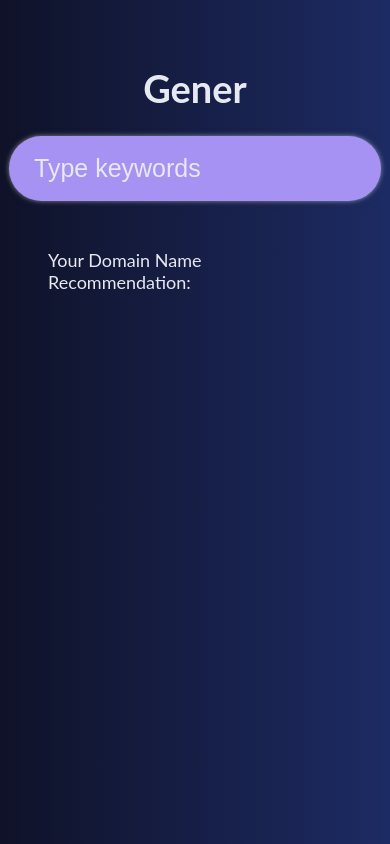
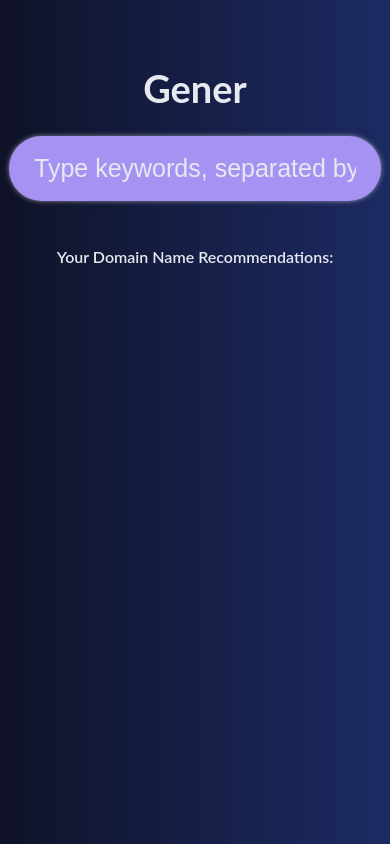
Before and after one commit to AlpianPPLG/Generate-Domain-Names, a React (Create React App) app: page / in a window 390 px wide. Built offline with nearby package versions, Linux system fonts and the light colour scheme.

Commit message:
initial commit

```diff
--- a/src/components/App/App.jsx
+++ b/src/components/App/App.jsx
@@ -13,11 +13,16 @@ class App extends React.Component {
     headerExpanded: true,
     suggestedNames: [],
   };
-  // Animation
+
+  // Fungsi menangani perubahan input dan menghasilkan nama domain
   handleInputChange = (inputText) => {
+    const keywords = inputText.split(",").map((keyword) => keyword.trim()); // Pisahkan berdasarkan koma dan hilangkan spasi ekstra
     this.setState({
-      headerExpanded: !(inputText.length > 0),
-      suggestedNames: inputText.length > 0 ? name(inputText) : [],
+      headerExpanded: !(keywords.length > 0 && keywords[0] !== ""),
+      suggestedNames:
+        keywords.length > 0 && keywords[0] !== ""
+          ? name(keywords.join(" "))
+          : [],
     });
   };
 
--- a/src/components/NameCard/NameCard.css
+++ b/src/components/NameCard/NameCard.css
@@ -5,10 +5,12 @@
   min-width: 75px;
   padding: 10px 20px;
   border-radius: 10px;
-  box-shadow: 0px 0px5pxrgba (255, 255, 255, 0.1);
+  box-shadow: 0px 0px 5px rgba(255, 255, 255, 0.1);
   transition: background 0.35s;
   display: flex;
   justify-content: center;
+  flex-direction: column; /* Menyesuaikan agar char count dan tombol salin muncul di bawah nama */
+  align-items: center;
 }
 
 .card-link {
@@ -23,4 +25,26 @@
 .result-name {
   margin: 0;
   font-weight: 100;
+  font-size: 16px;
 }
+
+.char-count {
+  font-size: 14px;
+  color: #a1a1a1;
+  margin-top: 5px;
+}
+
+.copy-button {
+  background-color: #4a5079;
+  color: #e7e9f0;
+  border: none;
+  padding: 5px 10px;
+  border-radius: 5px;
+  cursor: pointer;
+  transition: background 0.35s;
+  margin-top: 5px;
+}
+
+.copy-button:hover {
+  background-color: #619ef3;
+}
--- a/src/components/NameCard/NameCard.jsx
+++ b/src/components/NameCard/NameCard.jsx
@@ -3,7 +3,15 @@ import "./NameCard.css";
 
 const nameCheapUrl =
   "https://www.namecheap.com/domains/registration/results/?domain=";
+
 const NameCard = ({ suggestedName }) => {
+  // Fungsi untuk menyalin nama domain ke clipboard
+  const copyToClipboard = () => {
+    navigator.clipboard.writeText(suggestedName).then(() => {
+      alert("Domain name copied to clipboard!");
+    });
+  };
+
   return (
     <a
       target="_blank"
@@ -13,8 +21,13 @@ const NameCard = ({ suggestedName }) => {
     >
       <div className="result-name-card">
         <p className="result-name">{suggestedName}</p>
+        <p className="char-count">{`Length: ${suggestedName.length} characters`}</p>
+        <button className="copy-button" onClick={copyToClipboard}>
+          Copy
+        </button>
       </div>
     </a>
   );
 };
+
 export default NameCard;
--- a/src/components/ResultContainer/ResultContainer.css
+++ b/src/components/ResultContainer/ResultContainer.css
@@ -7,4 +7,18 @@
 
 .results-title {
   font-size: 18px;
+  margin-bottom: 20px;
+  color: #e7e9f0;
+  font-weight: 600;
+  text-align: center;
 }
+
+@media (max-width: 768px) {
+  .results-container {
+    padding: 20px;
+  }
+
+  .results-title {
+    font-size: 16px;
+  }
+}
--- a/src/components/ResultContainer/ResultContainer.jsx
+++ b/src/components/ResultContainer/ResultContainer.jsx
@@ -6,15 +6,16 @@ const ResultContainer = ({ suggestedNames }) => {
   const suggestedNamesJsx =
     suggestedNames.length > 0 ? (
       <>
-        <p className="results-title">Your Domain Name Recommendation:</p>
+        <p className="results-title">Your Domain Name Recommendations:</p>
         {suggestedNames.map((suggestedName) => {
           return <NameCard key={suggestedName} suggestedName={suggestedName} />;
         })}
       </>
     ) : (
-      <p className="results-title">Your Domain Name Recommendation:</p>
+      <p className="results-title">Your Domain Name Recommendations:</p>
     );
 
   return <div className="results-container">{suggestedNamesJsx}</div>;
 };
+
 export default ResultContainer;
--- a/src/components/SearchBox/SearchBox.jsx
+++ b/src/components/SearchBox/SearchBox.jsx
@@ -1,11 +1,12 @@
 import React from "react";
 import "./SearchBox.css";
+
 const SearchBox = ({ onInputChange }) => {
   return (
     <div className="search-container">
       <input
         onChange={(event) => onInputChange(event.target.value)}
-        placeholder="Type keywords"
+        placeholder="Type keywords, separated by commas"
         className="search-input"
       />
     </div>
```
